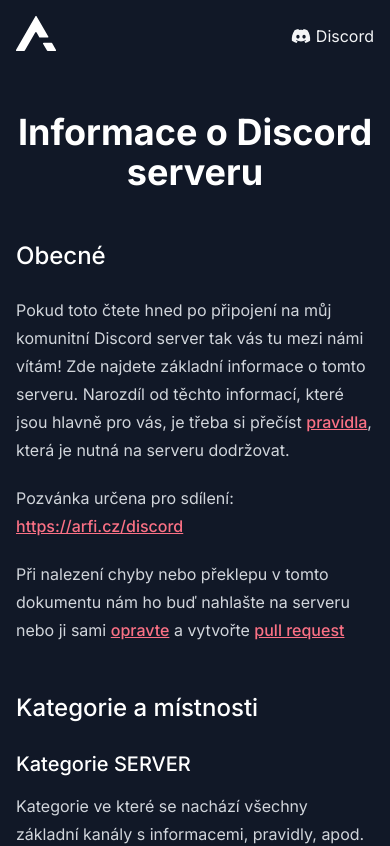
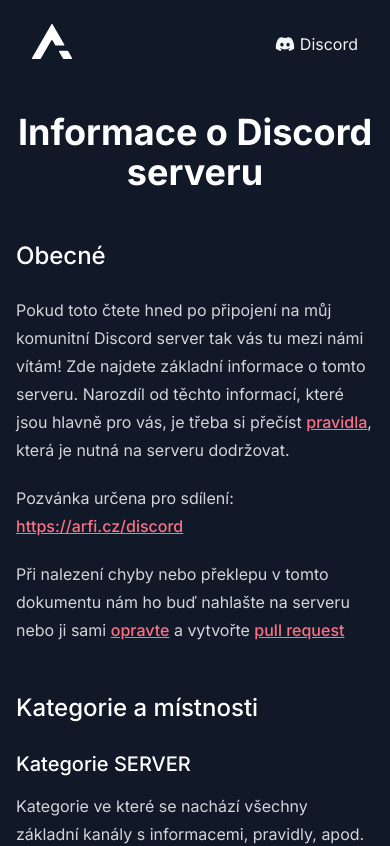
Before and after one commit to hynekfisera/arfi, a Next.js app: page /informace in a window 390 px wide. Shown: the top 846 px of the page. Built offline with nearby package versions, Linux system fonts and the light colour scheme.

Commit message:
Fix responsivity styling issues

```diff
--- a/components/Header.tsx
+++ b/components/Header.tsx
@@ -9,7 +9,7 @@
 
 export default function Header() {
   return (
-    <header className="absolute top-0 left-0 right-0 py-4 xl:py-8">
+    <header className="absolute top-0 left-0 right-0 py-6 px-4 xl:py-8 xl:px-0">
       <div className="max-w-screen-xl mx-auto flex items-center justify-between px-4 xl:px-0">
         <div className="h-10 w-10 sm:h-12 sm:w-12">
           <Link href="/">
--- a/pages/index.tsx
+++ b/pages/index.tsx
@@ -95,7 +95,7 @@
         </div>
       </section>
       <section className="bg-gray-900">
-        <div className="max-w-screen-xl mx-auto py-16 px-4 xl:px-0 grid gap-4 md:grid-cols-2">
+        <div className="max-w-screen-xl mx-auto py-16 px-4 xl:px-0 grid gap-16 md:gap-8 md:grid-cols-2">
           <div id="discord" className="flex flex-col gap-4">
             <h2 className="text-3xl md:text-4xl text-gray-200">Discord server</h2>
             <p className="sm:text-lg text-gray-300">Kromě YouTube kanálu mám také komunitní Discord server kde případně poskytujeme pomoc k videím pokud by vám něco nefungovalo nebo se tam prostě můžete pobavit o programování a sdílet na čem pracujete vy.</p>
```
